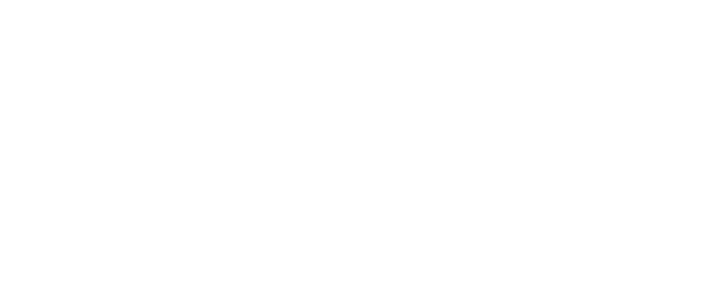
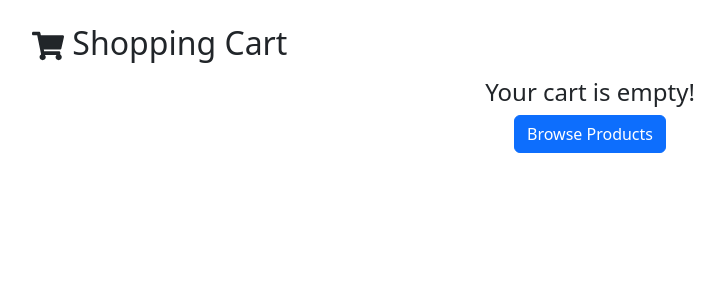
Before and after one commit to mwendwavickie/bigfive, a React (Create React App) app: page /cart in a window 1280 px wide. Before the commit this address had no page. Shown: the top 300 px of the page, without its empty margins (50-775 px from the left). Built offline with nearby package versions, Linux system fonts and the light colour scheme.

Commit message:
Add the cart page to show the products in a cart.

```diff
--- a/src/App.js
+++ b/src/App.js
@@ -1,16 +1,25 @@
 import React from 'react';
+import { useState } from 'react';
 import { Route, Routes } from 'react-router-dom';
 import HomePage from '../src/components/Homepage';
 import ProductListing from './components/ProductListing';
 import ProductCard from './components/ProductCard';
+import NavigationBar from './components/Navbar';
+import CartPage from './components/Cart';
 
 const App = () => {
+  const [cart, setCart] = useState([]); // Cart state
   return(
+
+
       <Routes>
-        <Route path="/" element={<HomePage />} />
-        <Route path="/" element={<ProductListing />} />
-        <Route path="/product/:id" element={<ProductCard />} />  {/* Ensure route is set */}
+
+        <Route path="/" element={<HomePage cart={cart} setCart={setCart} />} />
+        <Route path="/products" element={<ProductListing cart={cart} setCart={setCart} />} />
+        <Route path="/product/:id" element={<ProductCard cart={cart} setCart={setCart} />} />
+        <Route path="/cart" element={<CartPage cart={cart} setCart={setCart} />} />
       </Routes>
+
 
   )
 }
--- /dev/null
+++ b/src/components/Cart.js
@@ -0,0 +1,55 @@
+import React from "react";
+import { useNavigate } from "react-router-dom";
+import { Card, Button, ListGroup, Badge } from "react-bootstrap";
+import { FaShoppingCart, FaTrash } from "react-icons/fa";
+
+const CartPage = ({ cart, setCart }) => {
+    const navigate = useNavigate();
+
+    // Remove item from cart
+    const removeFromCart = (productId) => {
+        setCart(cart.filter((product) => product.id !== productId));
+    };
+
+    // Calculate total price
+    const totalPrice = cart.reduce((acc, product) => acc + product.price, 0);
+
+    return (
+        <div className="container mt-4">
+            <h2 className="mb-3">
+                <FaShoppingCart /> Shopping Cart
+            </h2>
+
+            {cart.length === 0 ? (
+                <div className="text-center">
+                    <h4>Your cart is empty!</h4>
+                    <Button variant="primary" onClick={() => navigate("/products")}>
+                        Browse Products
+                    </Button>
+                </div>
+            ) : (
+                <ListGroup>
+                    {cart.map((product) => (
+                        <ListGroup.Item key={product.id} className="d-flex justify-content-between align-items-center">
+                            <div>
+                                <img src={product.image} alt={product.name} style={{ width: "50px", marginRight: "10px" }} />
+                                {product.name} - ${product.price}
+                            </div>
+                            <Button variant="danger" size="sm" onClick={() => removeFromCart(product.id)}>
+                                <FaTrash /> Remove
+                            </Button>
+                        </ListGroup.Item>
+                    ))}
+                </ListGroup>
+            )}
+
+            {cart.length > 0 && (
+                <div className="mt-3">
+                    <h4>Total Price: <Badge bg="success">${totalPrice.toFixed(2)}</Badge></h4>
+                </div>
+            )}
+        </div>
+    );
+};
+
+export default CartPage;
```
